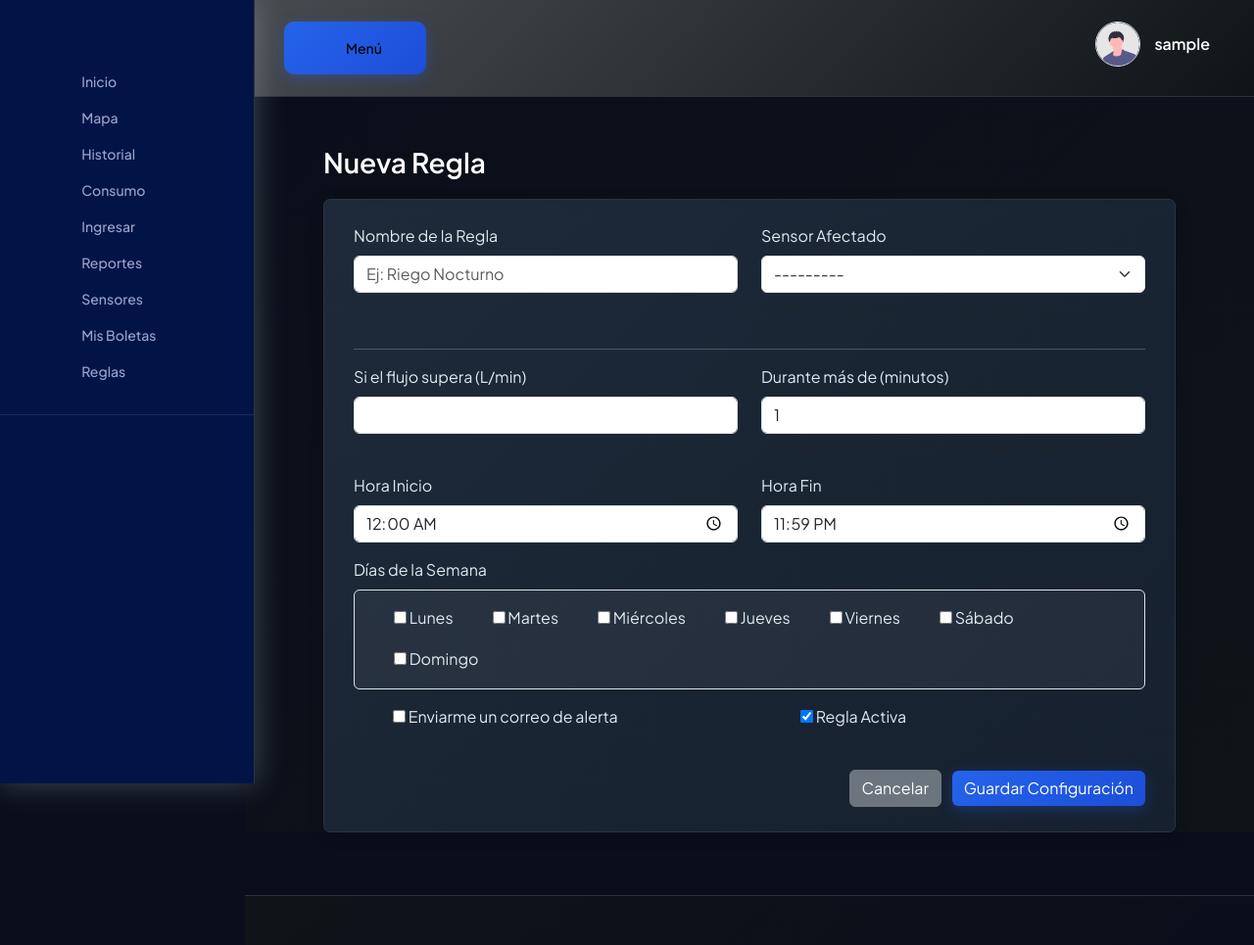
After one commit to Arielquezada123/Los-Pinguinos, a Django app: page /reglas/nueva/ in a window 1280 px wide. The commit adds this page. Shown: the whole page at 98% size. Run offline with Django 5.2, Linux system fonts and the light colour scheme; the visitor is signed in with stand-in values (Sample User, id 1); data that the repository does not hold is empty; some libraries are stand-ins or nearby versions.

Commit message:
Reportes mejorados para ver fugas

```diff
--- a/reportes/forms.py
+++ b/reportes/forms.py
@@ -1,11 +1,10 @@
 from django import forms
-from .models import Tarifa
-
+from .models import Tarifa, ReglaAlerta
+from sensores.models import Dispositivo
 class TarifaForm(forms.ModelForm):
     class Meta:
         model = Tarifa
-        # Incluimos solo los campos que la empresa debe editar.
-        # 'empresa' se asignará automáticamente en la vista.
+
         fields = [
             'cargo_fijo',
             'limite_tramo_1',
@@ -27,3 +26,49 @@ class TarifaForm(forms.ModelForm):
         for field_name in self.fields:
             field = self.fields[field_name]
             field.widget.attrs.update({'class': 'form-control'})
+class ReglaAlertaForm(forms.ModelForm):
+
+    dias_seleccion = forms.MultipleChoiceField(
+        choices=ReglaAlerta.DIAS_SEMANA,
+        widget=forms.CheckboxSelectMultiple,
+        required=True,
+        label="Días Activos"
+    )
+
+    class Meta:
+        model = ReglaAlerta
+        fields = [
+            'nombre', 'dispositivo',
+            'flujo_maximo', 'duracion_minima',
+            'hora_inicio', 'hora_fin',
+            'enviar_email', 'activa'
+        ]
+        widgets = {
+            'hora_inicio': forms.TimeInput(attrs={'type': 'time', 'class': 'form-control'}),
+            'hora_fin': forms.TimeInput(attrs={'type': 'time', 'class': 'form-control'}),
+            'dispositivo': forms.Select(attrs={'class': 'form-select'}),
+            'nombre': forms.TextInput(attrs={'class': 'form-control', 'placeholder': 'Ej: Riego Nocturno'}),
+            'flujo_maximo': forms.NumberInput(attrs={'class': 'form-control', 'step': '0.1'}),
+            'duracion_minima': forms.NumberInput(attrs={'class': 'form-control'}),
+        }
+        labels = {
+            'flujo_maximo': 'Flujo Máximo (L/min)',
+            'duracion_minima': 'Duración (minutos)',
+            'dispositivo': 'Sensor Específico (Opcional)'
+        }
+
+    def __init__(self, user, *args, **kwargs):
+        super().__init__(*args, **kwargs)
+
+        if user:
+            self.fields['dispositivo'].queryset = Dispositivo.objects.filter(usuario=user)
+
+        if self.instance and self.instance.pk and self.instance.dias_semana:
+            self.fields['dias_seleccion'].initial = self.instance.dias_semana.split(',')
+
+    def clean(self):
+        cleaned_data = super().clean()
+        dias = cleaned_data.get('dias_seleccion')
+        if dias:
+            self.instance.dias_semana = ",".join(dias)
+        return cleaned_data
--- a/reportes/models.py
+++ b/reportes/models.py
@@ -92,3 +92,26 @@ class Boleta(models.Model):
 
     def __str__(self):
         return f"Boleta {self.folio_sii or self.id} - {self.cliente.usuario.username} ({self.mes}/{self.ano})"
+
+class ReglaAlerta(models.Model):
+    DIAS_SEMANA = [
+        ('0', 'Lunes'), ('1', 'Martes'), ('2', 'Miércoles'),
+        ('3', 'Jueves'), ('4', 'Viernes'), ('5', 'Sábado'), ('6', 'Domingo')
+    ]
+
+    usuario = models.ForeignKey(Usuario, on_delete=models.CASCADE, related_name="reglas_alerta")
+    dispositivo = models.ForeignKey(Dispositivo, on_delete=models.CASCADE, null=True, blank=True, help_text="Si se deja vacío, aplica a todos")
+
+    nombre = models.CharField(max_length=100, help_text="Ej: Fuga Nocturna")
+    flujo_maximo = models.FloatField(help_text="Límite de flujo permitido (L/min)")
+    duracion_minima = models.PositiveIntegerField(default=1, help_text="Minutos consecutivos que debe mantenerse el flujo alto para alertar")
+
+    hora_inicio = models.TimeField(default="00:00")
+    hora_fin = models.TimeField(default="23:59")
+    dias_semana = models.CharField(max_length=50, default="0,1,2,3,4,5,6", help_text="Días activos (0=Lunes)")
+
+    enviar_email = models.BooleanField(default=False, help_text="Enviar correo si se rompe la regla")
+    activa = models.BooleanField(default=True)
+
+    def __str__(self):
+        return f"{self.nombre} - {self.usuario}"
--- a/reportes/views.py
+++ b/reportes/views.py
@@ -1,16 +1,15 @@
 from django.shortcuts import render, redirect, get_object_or_404
 from django.contrib.auth.decorators import login_required
-from .models import Alerta, Tarifa, Boleta
 from gestorUser.models import Usuario, Membresia, Organizacion
 from sensores.models import Dispositivo, LecturaSensor
 from django.db.models import Sum, F, FloatField, Count
 from django.db import transaction
 from django.contrib import messages
 import datetime
-from .forms import TarifaForm
 from sensores.views import get_organizacion_actual
 from django.utils import timezone
-
+from .forms import TarifaForm, ReglaAlertaForm
+from .models import Alerta, Tarifa, Boleta, ReglaAlerta
 
 @login_required
 def reportes_pagina(request):
@@ -18,21 +17,13 @@ def reportes_pagina(request):
     Página de reportes para el CLIENTE.
     Muestra el historial de alertas y notificaciones.
     """
-    # 1. Si es empresa, redirigir (lógica existente)
     if Membresia.objects.filter(usuario=request.user.usuario).exists():
         return redirect('empresa_inicio')
 
-    # 2. Obtenemos el perfil del usuario actual
     usuario_actual = request.user.usuario
 
-    # 3. Buscamos TODAS las alertas de este usuario (leídas y no leídas)
-    # Las ordenamos por fecha descendente (la más nueva arriba)
     alertas = Alerta.objects.filter(usuario=usuario_actual).order_by('-timestamp')
 
-    # (Opcional) Marcar todas como leídas al entrar a esta página
-    # alertas.filter(leida=False).update(leida=True)
-
-    # 4. Enviamos la lista al template
     context = {
         'alertas_list': alertas
     }
@@ -267,3 +258,59 @@ def registrar_pago_view(request, boleta_id):
         messages.success(request, f"Pago registrado correctamente para la Boleta #{boleta.id}")
 
     return redirect('empresa_boleta_detalle', boleta_id=boleta.id)
+
+
+@login_required
+def reglas_lista_view(request):
+    """(R) Listar todas las reglas del usuario"""
+    reglas = ReglaAlerta.objects.filter(usuario=request.user.usuario)
+    return render(request, 'reportes/reglas_lista.html', {'reglas': reglas})
+
+@login_required
+def reglas_crear_view(request):
+    """(C) Crear nueva regla"""
+    usuario = request.user.usuario
+    if request.method == 'POST':
+        # Pasamos 'usuario' al form para filtrar sensores
+        form = ReglaAlertaForm(usuario, request.POST)
+        if form.is_valid():
+            regla = form.save(commit=False)
+            regla.usuario = usuario # Asignar dueño
+            regla.save()
+            messages.success(request, 'Regla de seguridad creada correctamente.')
+            return redirect('reglas_lista')
+    else:
+        form = ReglaAlertaForm(usuario)
+
+    return render(request, 'reportes/reglas_form.html', {'form': form, 'titulo': 'Nueva Regla'})
+
+@login_required
+def reglas_editar_view(request, regla_id):
+    """(U) Editar regla existente"""
+    usuario = request.user.usuario
+    # Aseguramos que la regla pertenezca al usuario (Seguridad)
+    regla = get_object_or_404(ReglaAlerta, id=regla_id, usuario=usuario)
+
+    if request.method == 'POST':
+        form = ReglaAlertaForm(usuario, request.POST, instance=regla)
+        if form.is_valid():
+            form.save()
+            messages.success(request, 'Regla actualizada.')
+            return redirect('reglas_lista')
+    else:
+        form = ReglaAlertaForm(usuario, instance=regla)
+
+    return render(request, 'reportes/reglas_form.html', {'form': form, 'titulo': 'Editar Regla'})
+
+@login_required
+def reglas_eliminar_view(request, regla_id):
+    """(D) Borrar regla"""
+    usuario = request.user.usuario
+    regla = get_object_or_404(ReglaAlerta, id=regla_id, usuario=usuario)
+
+    if request.method == 'POST':
+        regla.delete()
+        messages.success(request, 'Regla eliminada.')
+        return redirect('reglas_lista')
+
+    return render(request, 'reportes/reglas_confirm_delete.html', {'regla': regla})
--- a/templates/base/base_dashboard.html
+++ b/templates/base/base_dashboard.html
@@ -149,6 +149,13 @@
                 <span class="text">Mis Boletas</span>
              </a>
           </li>
+          <li class="nav-item {% if request.resolver_match.url_name == 'reglas_lista' %}active{% endif %}">
+            <a href="{% url 'reglas_lista' %}">
+                <span class="icon">
+                  <i class="lni lni-warning"></i> </span>
+                <span class="text">Reglas</span>
+             </a>
+          </li>
         {% endif %}
       </ul>
     </nav>
--- /dev/null
+++ b/templates/reportes/reglas_form.html
@@ -0,0 +1,80 @@
+{% extends "base/base_dashboard.html" %}
+
+{% block title %}{{ titulo }}{% endblock %}
+
+{% block dashboard_content %}
+<div class="title-wrapper pt-30 mb-20">
+    <h2>{{ titulo }}</h2>
+</div>
+
+<div class="card-style mb-30">
+    <form method="post">
+        {% csrf_token %}
+
+        <div class="row">
+            <div class="col-md-6 mb-3">
+                <label class="form-label">Nombre de la Regla</label>
+                {{ form.nombre }}
+            </div>
+            <div class="col-md-6 mb-3">
+                <label class="form-label">Sensor Afectado</label>
+                {{ form.dispositivo }}
+                <div class="form-text">Déjalo vacío para aplicar a todos tus sensores.</div>
+            </div>
+
+            <div class="col-12"><hr></div>
+
+            <div class="col-md-6 mb-3">
+                <label class="form-label">Si el flujo supera (L/min)</label>
+                {{ form.flujo_maximo }}
+            </div>
+            <div class="col-md-6 mb-3">
+                <label class="form-label">Durante más de (minutos)</label>
+                {{ form.duracion_minima }}
+                <div class="form-text">Evita falsas alarmas por usos cortos (ej. lavarse las manos).</div>
+            </div>
+
+            <div class="col-md-6 mb-3">
+                <label class="form-label">Hora Inicio</label>
+                {{ form.hora_inicio }}
+            </div>
+            <div class="col-md-6 mb-3">
+                <label class="form-label">Hora Fin</label>
+                {{ form.hora_fin }}
+            </div>
+
+            <div class="col-12 mb-3">
+                <label class="form-label d-block">Días de la Semana</label>
+                <div class="d-flex flex-wrap gap-3 p-3 border rounded" style="background: rgba(255,255,255,0.05);">
+                    {% for checkbox in form.dias_seleccion %}
+                        <div class="form-check">
+                            {{ checkbox.tag }}
+                            <label class="form-check-label" for="{{ checkbox.id_for_label }}">
+                                {{ checkbox.choice_label }}
+                            </label>
+                        </div>
+                    {% endfor %}
+                </div>
+            </div>
+
+            <div class="col-md-6 mb-3">
+                <div class="form-check form-switch">
+                    {{ form.enviar_email }}
+                    <label class="form-check-label">Enviarme un correo de alerta</label>
+                </div>
+            </div>
+            <div class="col-md-6 mb-3">
+                <div class="form-check form-switch">
+                    {{ form.activa }}
+                    <label class="form-check-label">Regla Activa</label>
+                </div>
+            </div>
+        </div>
+
+        <div class="mt-4 text-end">
+            <a href="{% url 'reglas_lista' %}" class="btn btn-secondary me-2">Cancelar</a>
+            <button type="submit" class="btn btn-primary">Guardar Configuración</button>
+        </div>
+    </form>
+</div>
+{% endblock %}
--- a/watermilimiter/urls.py
+++ b/watermilimiter/urls.py
@@ -48,7 +48,10 @@ urlpatterns = [
     path('dashboard/limite/', limite_pagina, name='limite_pagina'),
     path('mis-boletas/', reportes_views.cliente_lista_boletas_view, name='cliente_mis_boletas'),
 
-
+    path('reglas/', reportes_views.reglas_lista_view, name='reglas_lista'),
+    path('reglas/nueva/', reportes_views.reglas_crear_view, name='reglas_crear'),
+    path('reglas/editar/<int:regla_id>/', reportes_views.reglas_editar_view, name='reglas_editar'),
+    path('reglas/eliminar/<int:regla_id>/', reportes_views.reglas_eliminar_view, name='reglas_eliminar'),
     path('api/historial/grafico/', sensores_views.api_historial_agregado, name='api_historial_grafico'),
 
 
```
Also changed, not shown: sensores/management/commands/mqttlistener.py (+38 -135 lines), sensores/services.py (added, +147 -0 lines), templates/reportes/reglas_confirm_delete.html (added, +26 -0 lines), templates/reportes/reglas_lista.html (added, +63 -0 lines), reportes/migrations/0006_reglaalerta.py (added).
